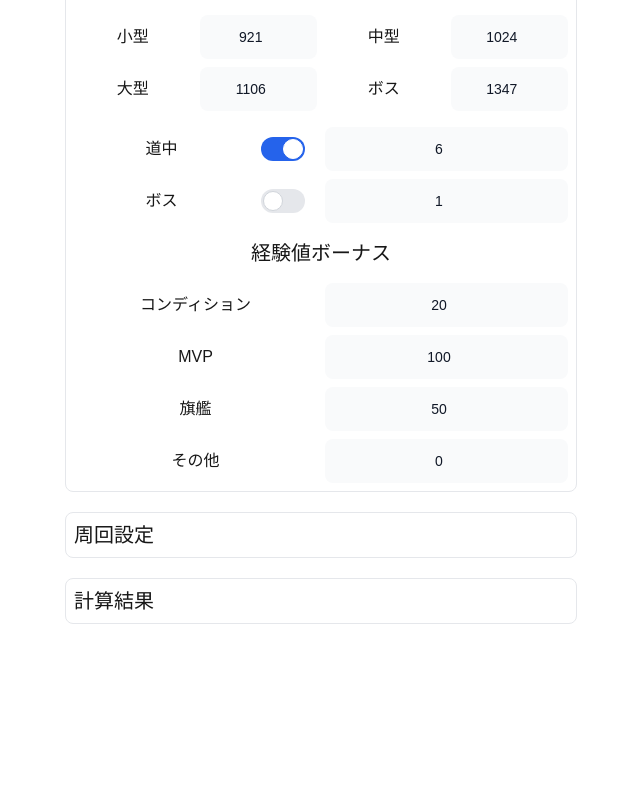
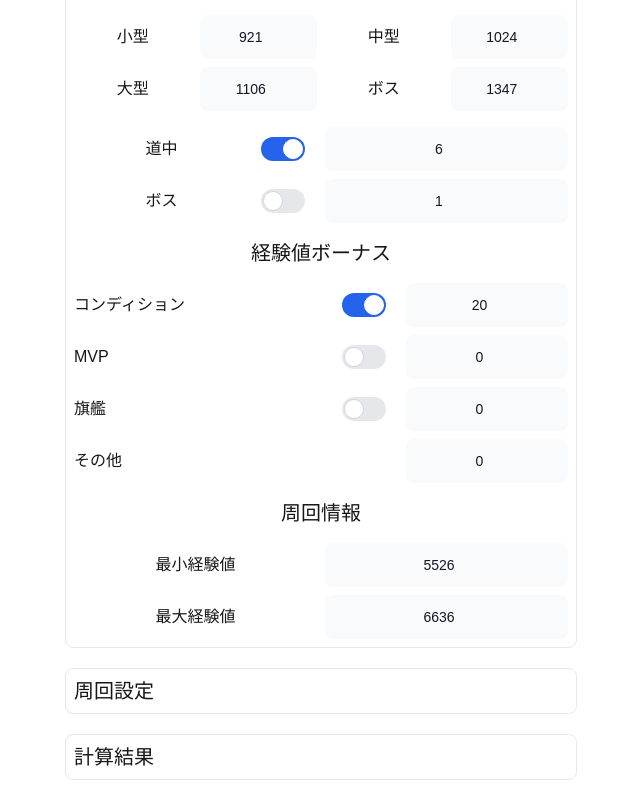
Before and after one commit to kanade2001/azurlane-webtool, a Next.js app: page /exp-calculator in a window 1280 px wide. Shown: the part 1122-1922 px from the top of the page, without its empty margins (319-959 px from the left). Before the commit the page ends 1766 px from the top, so only its background shows below. Built offline with nearby package versions, Linux system fonts and the light colour scheme.

Commit message:
Feat-一周あたりの経験値を計算

```diff
--- a/src/app/exp-calculator/_components/preference-field.tsx
+++ b/src/app/exp-calculator/_components/preference-field.tsx
@@ -1,4 +1,4 @@
-import { useState } from "react";
+import { useState, useEffect } from "react";
 
 import {
   NumberInput,
@@ -14,10 +14,12 @@ interface PreferenceFieldProps {
 
 // 周回設定フィールド
 export default function PreferenceField(props: PreferenceFieldProps) {
-  const [areaCategory, setAreaCategory] = useState<string>("Normal");
-  const [selectedArea, setSelectedArea] = useState<string>("12-4");
-  const [area, setArea] = useState<ExpDataType>(InitialExpData);
-  const [battle, setBattle] = useState<[boolean, boolean]>([true, false]);
+  const [areaCategory, setAreaCategory] = useState<string>("Normal"); // Normal or Custom
+  const [selectedArea, setSelectedArea] = useState<string>("12-4"); // 選択された海域
+  const [area, setArea] = useState<ExpDataType>(InitialExpData); // 選択された海域の経験値データ
+  const [battle, setBattle] = useState<[boolean, boolean]>([true, false]); // 道中とボスの戦闘有無
+  const [expBonus, setExpBonus] = useState<number[]>([20, 0, 0, 0]); // 経験値ボーナス
+  const [exp, setExp] = useState<number[]>([0, 0]); // 経験値
 
   const handleSelectCategory = (category: string) => {
     setAreaCategory(category);
@@ -37,6 +39,7 @@ export default function PreferenceField(props: PreferenceFieldProps) {
   };
 
   const handleSelectedArea = (area: string) => {
+    // 選択された海域の経験値データを取得
     setSelectedArea(area);
     setArea(ExpData.find((data) => data.id === area) || InitialExpData);
   };
@@ -56,6 +59,19 @@ export default function PreferenceField(props: PreferenceFieldProps) {
       setArea({ ...area, num_battles_b: _num });
     }
   };
+
+  useEffect(() => {
+    const exp_a_min = area.exp[0] * area.num_battles * (battle[0] ? 1 : 0); // 道中の最小経験値
+    const exp_a_max = area.exp[2] * area.num_battles * (battle[0] ? 1 : 0); // 道中の最大経験値
+    const exp_b = area.exp[3] * (area.num_battles_b || 1) * (battle[1] ? 1 : 0); // ボスの経験値
+    const bonus = expBonus.reduce((acc, cur) => (acc * (cur + 100)) / 100, 1.0);
+    console.log(exp_a_min, exp_a_max, exp_b, bonus);
+
+    setExp([
+      Math.round(((exp_a_min + exp_b) * bonus) / 1.2),
+      Math.round(((exp_a_max + exp_b) * bonus) / 1.2),
+    ]);
+  }, [area, battle, expBonus]);
 
   return (
     <div className="mb-5 rounded-lg border p-2">
@@ -191,32 +207,95 @@ export default function PreferenceField(props: PreferenceFieldProps) {
         </div>
 
         <h3 className="text-xl">経験値ボーナス</h3>
-        <div className="grid w-full grid-cols-2 items-center gap-2 text-center">
-          <p>コンディション</p>
+        <div className="grid w-full grid-cols-[2fr_1fr] items-center gap-2 text-center">
+          <div className="flex items-center justify-between">
+            <p>コンディション</p>{" "}
+            <ToggleButton
+              id="condition_bonus"
+              value={expBonus[0] > 0}
+              setValue={() =>
+                setExpBonus([
+                  expBonus[0] > 0 ? 0 : 20,
+                  expBonus[1],
+                  expBonus[2],
+                  expBonus[3],
+                ])
+              }
+            />
+          </div>
           <NumberInput
             id="num_battles_b"
-            value={20}
+            value={expBonus[0]}
             setValue={() => {}}
             disabled
           />
-          <p>MVP</p>
+          <div className="flex items-center justify-between">
+            <p>MVP</p>
+            <ToggleButton
+              id="condition_bonus"
+              value={expBonus[1] > 0}
+              setValue={() =>
+                setExpBonus([
+                  expBonus[0],
+                  expBonus[1] > 0 ? 0 : 100,
+                  expBonus[2],
+                  expBonus[3],
+                ])
+              }
+            />
+          </div>
           <NumberInput
             id="num_battles_b"
-            value={100}
+            value={expBonus[1]}
             setValue={() => {}}
             disabled
           />
-          <p>旗艦</p>
+          <div className="flex items-center justify-between">
+            <p>旗艦</p>{" "}
+            <ToggleButton
+              id="condition_bonus"
+              value={expBonus[2] > 0}
+              setValue={() =>
+                setExpBonus([
+                  expBonus[0],
+                  expBonus[1],
+                  expBonus[2] > 0 ? 0 : 50,
+                  expBonus[3],
+                ])
+              }
+            />
+          </div>
           <NumberInput
             id="num_battles_b"
-            value={50}
+            value={expBonus[2]}
             setValue={() => {}}
             disabled
           />
-          <p>その他</p>
+          <div className="flex items-center justify-between">
+            <p>その他</p>
+          </div>
           <NumberInput
             id="num_battles_b"
-            value={0}
+            value={expBonus[3]}
+            setValue={(value) => {
+              setExpBonus([expBonus[0], expBonus[1], expBonus[2], value]);
+            }}
+          />
+        </div>
+
+        <h3 className="text-xl">周回情報</h3>
+        <div className="grid w-full grid-cols-2 items-center gap-2 text-center">
+          <p>最小経験値</p>
+          <NumberInput
+            id="exp-min"
+            value={exp[0]}
+            setValue={() => {}}
+            disabled
+          />
+          <p>最大経験値</p>
+          <NumberInput
+            id="exp-max"
+            value={exp[1]}
             setValue={() => {}}
             disabled
           />
```
